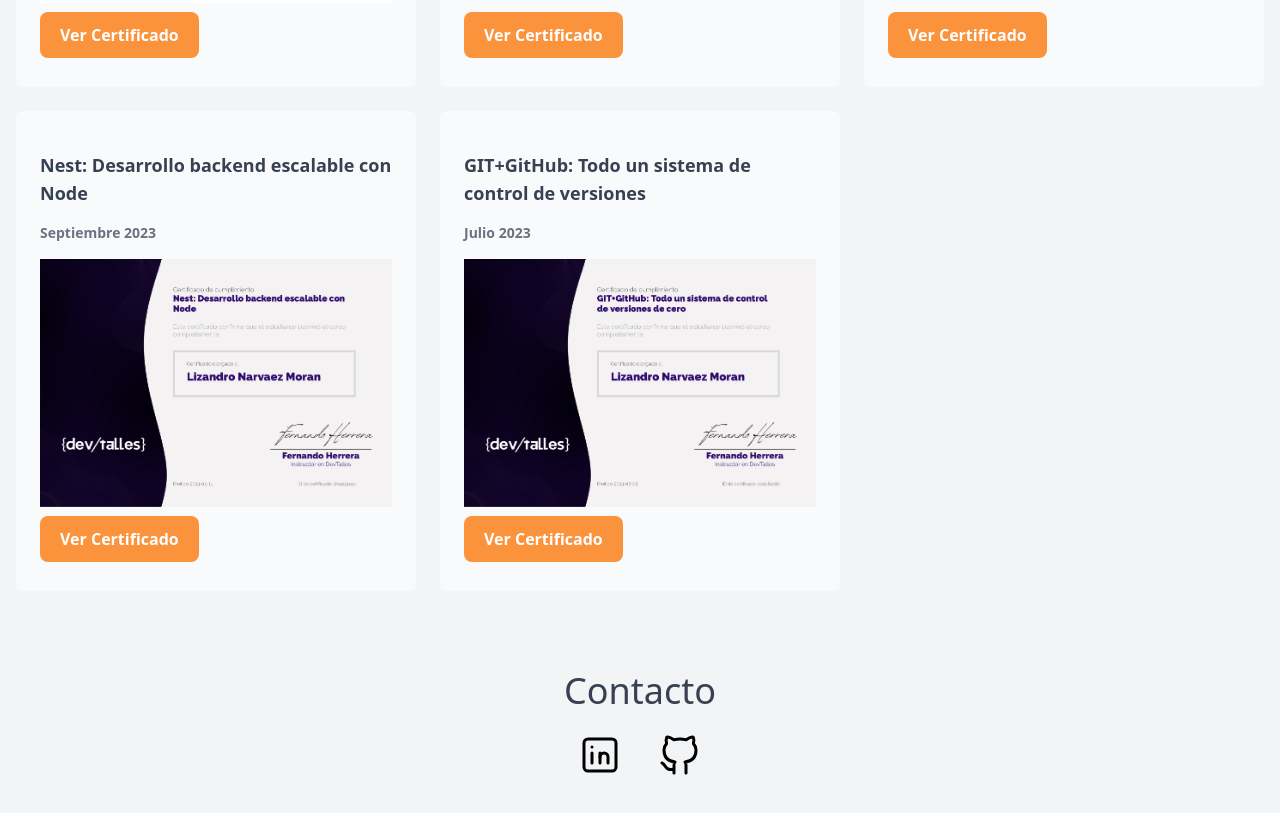
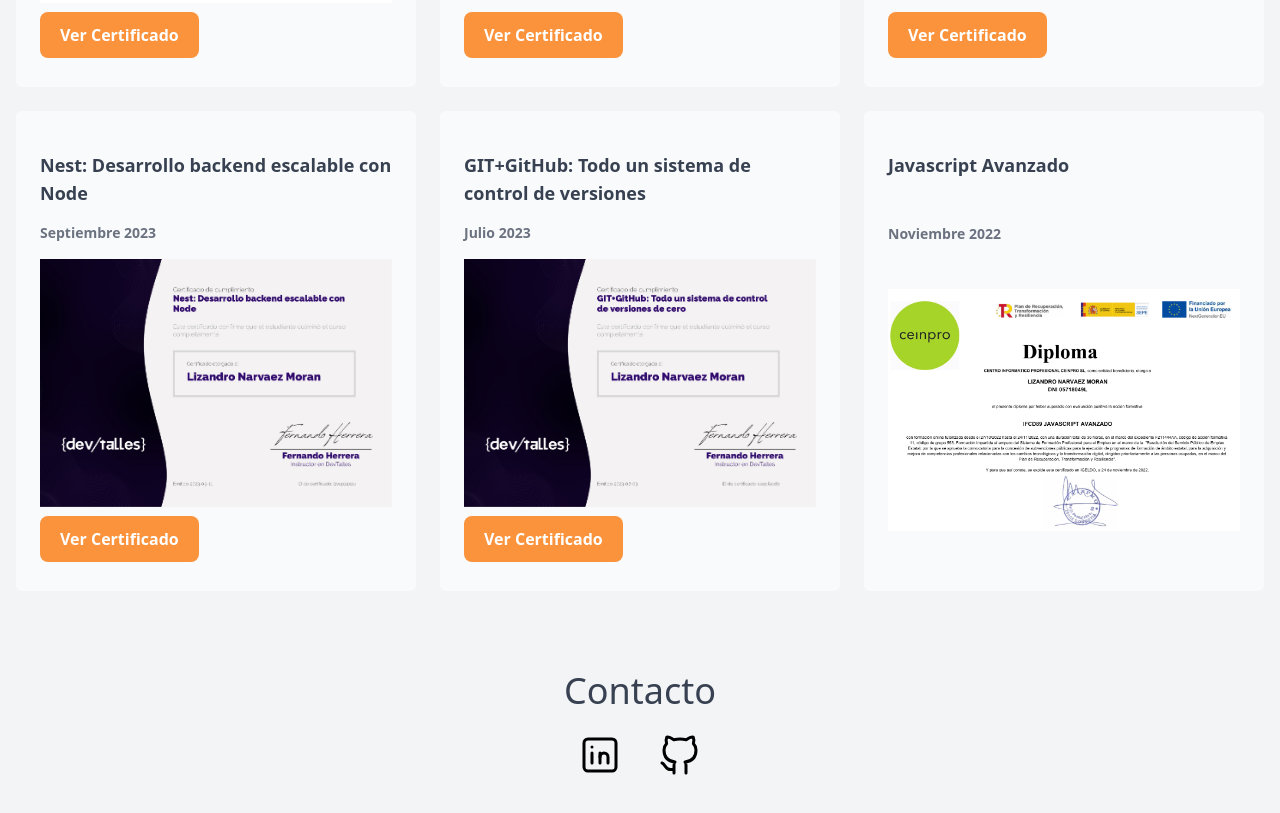
Before and after one commit to lizandronarvaez/portfolio_septembre_2024, a React (Vite) app: page / in a window 1280 px wide. Shown: the part 3082-3895 px from the top of the page. Built offline with nearby package versions, Linux system fonts and the light colour scheme.

Commit message:
Agregando un nuevo certificado de Javascript Avanzado

```diff
--- a/src/components/Education.jsx
+++ b/src/components/Education.jsx
@@ -13,7 +13,8 @@ export const Education = () => {
                         <div key={index} className="bg-gray-50 px-6 py-10 rounded-md flex flex-col justify-between">
                             <h4 className="font-semibold text-gray-700 text-lg mb-4">{item.title}</h4>
                             <p className="font-semibold text-gray-500 text-sm mb-4">{item.date}</p>
-                            <img className="mb-5" src={item?.img} alt={item?.img} />
+                            <img className="mb-5 cursor-pointer hover:scale-105 transition-transform duration-200" src={item?.img} alt={item?.img} />
+                            {item.url &&
                                 <div className="relative">
                                     <a className="font-semibold text-white py-3 px-5 rounded-lg bg-orange-400 hover:bg-orange-600 hover:cursor-pointer"
                                         onClick={() => window.open(item.url)}
@@ -21,6 +22,7 @@ export const Education = () => {
                                         Ver Certificado
                                     </a>
                                 </div>
+                            }
                         </div>
                     ))
                 }
--- a/src/data/EducationData.js
+++ b/src/data/EducationData.js
@@ -6,6 +6,7 @@ import React from "../../public/img/certificados/react.jpg";
 import Nest from "../../public/img/certificados/nest.jpg";
 import Git_Github from "../../public/img/certificados/git_github.jpg";
 import ScrumStudy from "../../public/img/certificados/ScrumStudy.png";
+import JsAdvanced from "../../public/img/certificados/Certificado_Ceinpro.png";
 
 export const EducationData = [
     {
@@ -56,4 +57,9 @@ export const EducationData = [
         img: Git_Github,
         url: "https://cursos.devtalles.com/certificates/ssojcfacdb",
     },
+    {
+        title: "Javascript Avanzado",
+        date: "Noviembre 2022",
+        img: JsAdvanced,
+    }
 ]
```
Also changed, not shown: public/img/certificados/Certificado_Ceinpro.png (added). Lines whose indentation alone changed are shown as unchanged.
